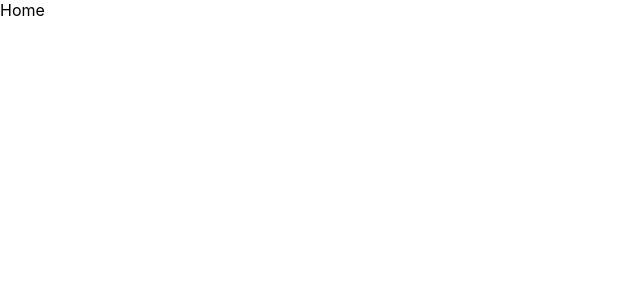
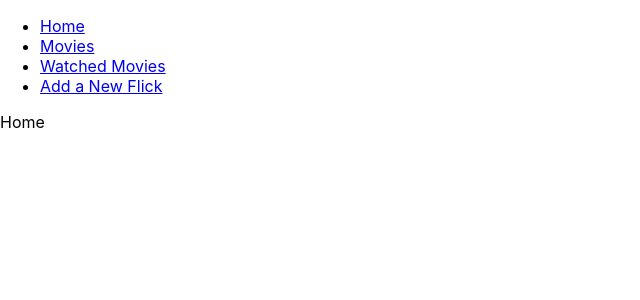
Before and after one commit to KyrianOnwe/phase-2-horror-movie-database, a React (Create React App) app: page / in a window 1280 px wide. Shown: the top 300 px of the page, without its empty margins (0-640 px from the left). Built offline with nearby package versions, Linux system fonts and the light colour scheme.

Commit message:
Create navigation and verify functionality

```diff
--- a/src/App.js
+++ b/src/App.js
@@ -4,10 +4,13 @@ import Home from './components/Home'
 import Movies from './components/Movies';
 import Watched from './components/Watched';
 import Add from './components/Add'
+import Navbar from './components/Navbar';
 
 function App() {
   return (
+
     <Router>
+      <Navbar />
       <Routes>
         <Route path="/" element={<Home />} />
         <Route path="/movies" element={<Movies />} />
--- a/src/components/Navbar.jsx
+++ b/src/components/Navbar.jsx
@@ -1,8 +1,16 @@
 import React from 'react'
+import { Link } from 'react-router-dom'
 
 const Navbar = () => {
   return (
-    <div>Navbar</div>
+    <div>
+        <ul>
+            <li><Link to="/">Home</Link></li>
+            <li><Link to="/movies">Movies</Link></li>
+            <li><Link to="/watched">Watched Movies</Link></li>
+            <li><Link to="/add">Add a New Flick</Link></li>
+        </ul>
+    </div>
   )
 }
 
```
